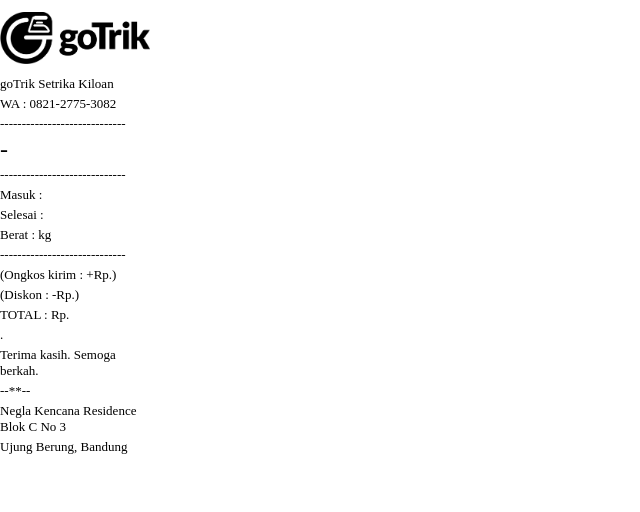
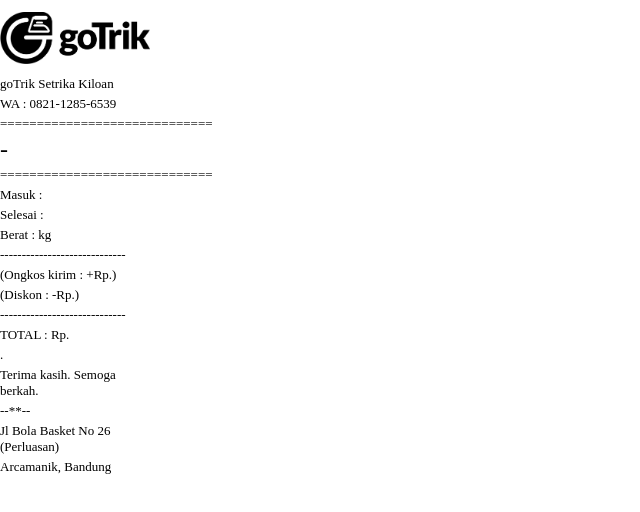
Before and after one commit to dimasdwiadiguna/receipt-online, a React (Vite) app: page / in a window 1280 px wide. Shown: the top 512 px of the page, without its empty margins (0-640 px from the left). Built offline with nearby package versions, Linux system fonts and the light colour scheme.

Commit message:
relocate gotrik. some info changed

```diff
--- a/src/components/Receipt.jsx
+++ b/src/components/Receipt.jsx
@@ -23,8 +23,8 @@
     <>
       <img src={Logo} width="100px" />
       <p>goTrik Setrika Kiloan</p>
-      <p>WA : 0821-2775-3082</p>
-      <p>-----------------------------</p>
+      <p>WA : 0821-1285-6539</p>
+      <p>=============================</p>
       <p> </p>
       <div className="border">
         <p className="large">
@@ -32,7 +32,7 @@
         </p>
       </div>
       <p> </p>
-      <p>-----------------------------</p>
+      <p>=============================</p>
       <div className="center">
         <p>{nama}</p>
         <p>Masuk : {tglMasuk}</p>
@@ -41,13 +41,14 @@
         <p>-----------------------------</p>
         <p>(Ongkos kirim : +Rp.{ongkir})</p>
         <p>(Diskon : -Rp.{diskon})</p>
+        <p>-----------------------------</p>
         <p>TOTAL : Rp.{totalBiaya}</p>
       </div>
       <p> . </p>
       <p>Terima kasih. Semoga berkah.</p>
       <p>--**--</p>
-      <p>Negla Kencana Residence Blok C No 3</p>
-      <p>Ujung Berung, Bandung</p>
+      <p>Jl Bola Basket No 26 (Perluasan)</p>
+      <p>Arcamanik, Bandung</p>
     </>
   );
 };
```
